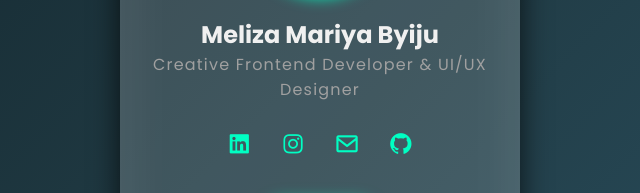
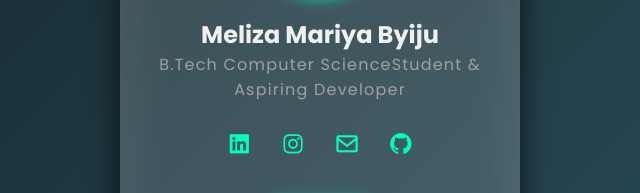
Before and after one commit to melizabyiju/portifolio, a plain HTML site: page index.html in a window 1280 px wide. Shown: the part 338-531 px from the top of the page, 320-960 px from the left. Drawn offline with nearby package versions, Linux system fonts and the light colour scheme.

Commit message:
index.html

```diff
--- a/index.html
+++ b/index.html
@@ -218,7 +218,7 @@
         <div class="profile-content center">
           <img src="meimage.jpeg" alt="Meliza Mariya Byiju" />
           <h2>Meliza Mariya Byiju</h2>
-          <p class="subtitle">Creative Frontend Developer & UI/UX Designer</p>
+          <p class="subtitle">B.Tech Computer ScienceStudent & Aspiring Developer</p>
           <div class="socials">
             <a href="https://linkedin.com/in/melizabyiju" target="_blank" title="LinkedIn"><i class='bx bxl-linkedin-square'></i></a>
             <a href="https://instagram.com/_meliza_lizz" target="_blank" title="Instagram"><i class='bx bxl-instagram'></i></a>
```
